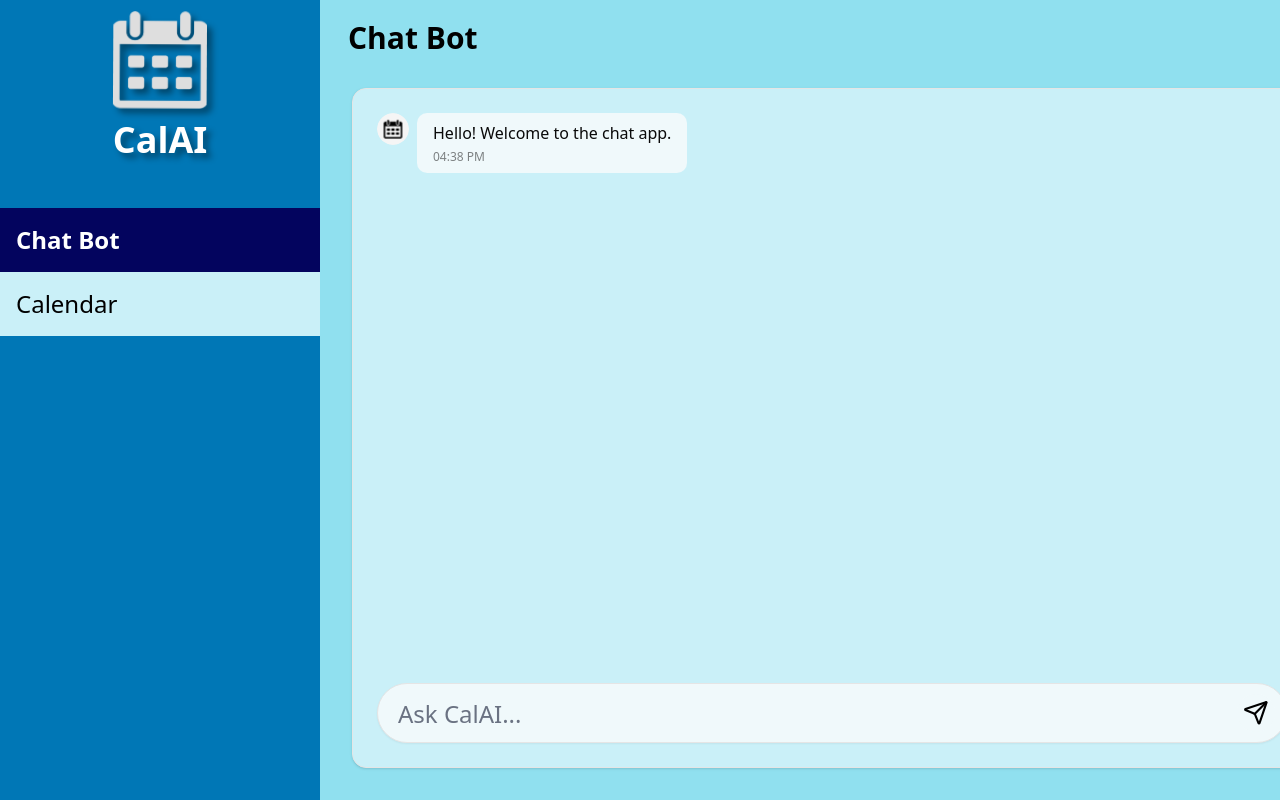
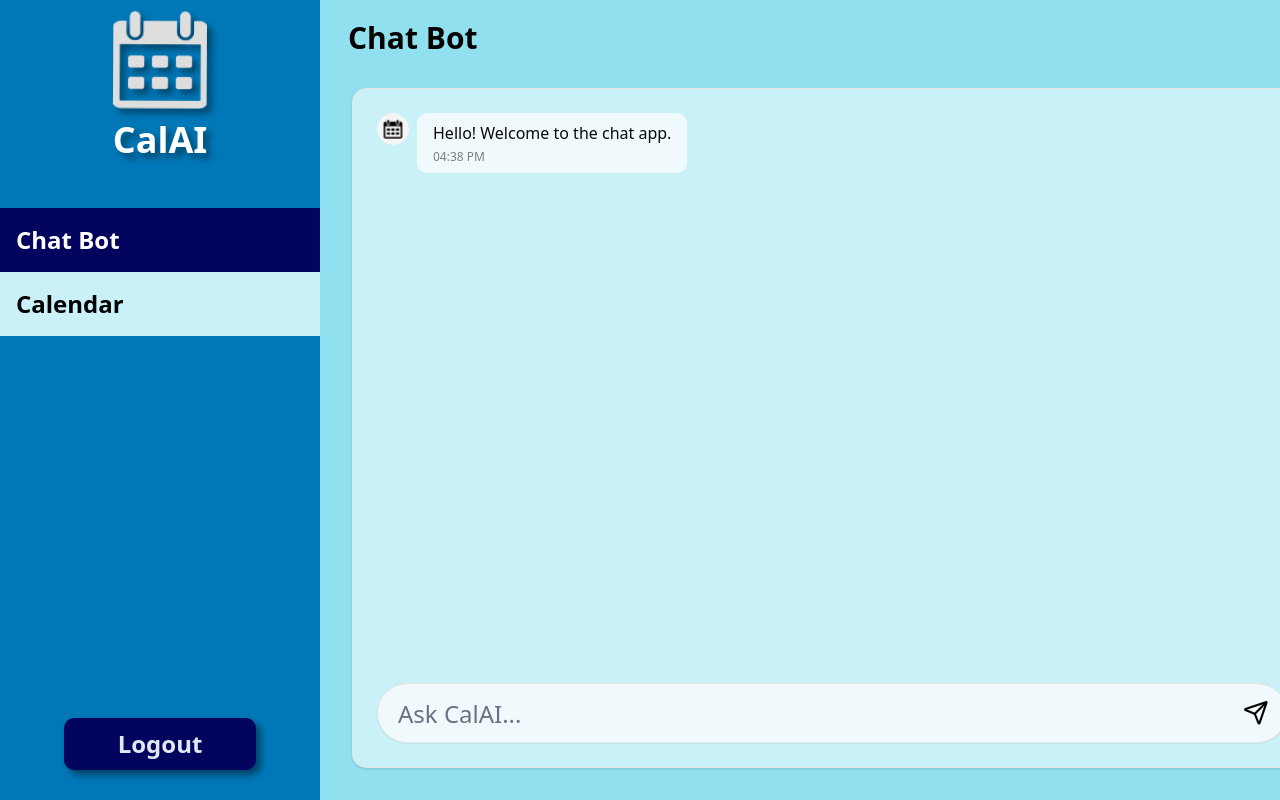
Before and after one commit to bryanherdianto/CalAI, a React (Vite) app in the folder frontend/: page /chatbot in a window 1280 px wide. Built offline with nearby package versions, Linux system fonts and the light colour scheme.

Commit message:
shiny button yey

```diff
--- a/frontend/src/components/loginpage.tsx
+++ b/frontend/src/components/loginpage.tsx
@@ -38,19 +38,19 @@ export default function HomePage() {
             <form onSubmit={(e) => e.preventDefault()} className="flex flex-col items-center justify-center mt-[2vh]">
                 <div className="relative">
                     <img src={usericon} draggable="false" alt="user" className="size-9 mt-[1.5vh] mx-[0.4vw] absolute" />
-                    <input type="text" placeholder="Username" className="p-2 bg-[#90E0EF] w-100 h-15 text-2xl pr-[100px] pl-15 mb-4 rounded-[10px] text-black shadow-[7px_10px_5px_rgba(0,0,2,0.3)]" required />
+                    <input type="text" placeholder="Username" className="p-2 bg-[#90E0EF] w-100 h-15 text-2xl pr-[100px] pl-15 mb-4 rounded-[10px] text-black shadow-[7px_10px_5px_rgba(0,0,2,0.3)] focus:outline-none focus:border-none" required />
                 </div>
 
                 <div className="relative mt-[3vh]">
                     <img src={passwordicon} draggable="false" alt="pass" className="size-9 mt-[1.5vh] mx-[0.4vw] absolute" />
-                    <input type="password" placeholder="Password" className="p-2 bg-[#90E0EF] w-100 h-15 text-2xl pr-[100px] pl-15 mb-4 rounded-[10px] text-black shadow-[7px_10px_5px_rgba(0,0,2,0.3)]" required />
+                    <input type="password" placeholder="Password" className="p-2 bg-[#90E0EF] w-100 h-15 text-2xl pr-[100px] pl-15 mb-4 rounded-[10px] text-black shadow-[7px_10px_5px_rgba(0,0,2,0.3)] focus:outline-none focus:border-none" required />
                 </div>
 
                 <div className="w-100">
                     <div><p className="flex justify-end underline text-black hover:text-blue-400 text-1xl hover:cursor-pointer" onClick={() => Registerplease()}>New Member?</p></div>
                 </div>
 
-                <button type="submit" className="bg-[#90E0EF] hover:cursor-pointer text-black tracking-[5px] sm:w-[15vw] sm:h-[8vh] sm:text-3xl text-2xl w-[40vw] font-semibold py-2 px-4 rounded-[100px] mt-[3vh] hover:bg-[#0077B6] hover:text-white transition duration-100 shadow-[7px_10px_5px_rgba(0,0,2,0.3)]">LOGIN</button>
+                <button type="submit" className="bg-[#90E0EF] hover:cursor-pointer text-black tracking-[5px] sm:w-[15vw] sm:h-[8vh] sm:text-3xl text-2xl w-[40vw] font-semibold py-2 px-4 rounded-[100px] mt-[3vh] hover:bg-[#0077B6] hover:text-white transition duration-100 shadow-[7px_10px_5px_rgba(0,0,2,0.3)]" onClick={() => navigate("/chatbot")}>LOGIN</button>
             </form>
         </div>
       </div>
--- a/frontend/src/components/registerpage.tsx
+++ b/frontend/src/components/registerpage.tsx
@@ -38,16 +38,16 @@ export default function HomePage() {
             <form onSubmit={(e) => e.preventDefault()} className="flex flex-col items-center justify-center mt-[2vh]">
                 <div className="relative">
                     <img src={usericon} draggable="false" alt="user" className="size-9 mt-[1.5vh] mx-[0.4vw] absolute" />
-                    <input type="text" placeholder="Username" className="p-2 bg-[#90E0EF] w-100 h-15 text-2xl pr-[100px] pl-15 mb-4  rounded-[10px] text-black shadow-[7px_10px_5px_rgba(0,0,2,0.3)]" required />
+                    <input type="text" placeholder="Username" className="p-2 bg-[#90E0EF] w-100 h-15 text-2xl pr-[100px] pl-15 mb-4  rounded-[10px] text-black shadow-[7px_10px_5px_rgba(0,0,2,0.3)] focus:outline-none focus:border-none" required />
                 </div>
 
                 <div className="relative mt-[3vh]">
                     <img src={passwordicon} draggable="false" alt="pass" className="size-9 mt-[1.5vh] mx-[0.4vw] absolute" />
-                    <input type="password" placeholder="Password" className="p-2 bg-[#90E0EF] w-100 h-15 text-2xl pr-[100px] pl-15 mb-4  rounded-[10px] text-black shadow-[7px_10px_5px_rgba(0,0,2,0.3)]" required />
+                    <input type="password" placeholder="Password" className="p-2 bg-[#90E0EF] w-100 h-15 text-2xl pr-[100px] pl-15 mb-4  rounded-[10px] text-black shadow-[7px_10px_5px_rgba(0,0,2,0.3)] focus:outline-none focus:border-none" required />
                 </div>
 
                 <div className="relative mt-[3vh]">
-                    <input type="password" placeholder="Confirm Password" className="p-2 bg-[#90E0EF] w-100 h-15 text-2xl pr-[100px] pl-15 mb-4 rounded-[10px] text-black shadow-[7px_10px_5px_rgba(0,0,2,0.3)]" required />
+                    <input type="password" placeholder="Confirm Password" className="p-2 bg-[#90E0EF] w-100 h-15 text-2xl pr-[100px] pl-15 mb-4 rounded-[10px] text-black shadow-[7px_10px_5px_rgba(0,0,2,0.3)] focus:outline-none focus:border-none" required />
                 </div>
 
                 <div className="flex w-100 justify-end">
--- a/frontend/src/elements/DashboardElement.tsx
+++ b/frontend/src/elements/DashboardElement.tsx
@@ -17,19 +17,24 @@ export default function DashboardElement() {
             </div>
             <div className="justify-start text-left w-full text-2xl mt-8 bg-[#CAF0F8]">
                 <div
-                    className={`h-[8vh] w-full flex items-center pl-4 cursor-pointer ${isOnPage("/chatbot") ? "font-semibold text-white bg-[#03045E]" : "font-normal text-black"}`}
+                    className={`h-[8vh] w-full flex items-center pl-4 hover:bg-[#03045E] hover:text-white transition duration-200  cursor-pointer ${isOnPage("/chatbot") ? "font-bold text-white bg-[#03045E]" : "font-semibold text-black"}`}
                     onClick={() => navigate("/chatbot")}
                 >
                     Chat Bot
                 </div>
                 <div
-                    className={`h-[8vh] w-full flex items-center pl-4 cursor-pointer ${isOnPage("/calendars") ? "font-semibold text-white bg-[#03045E]" : "font-normal text-black"}`}
+                    className={`h-[8vh] w-full flex items-center pl-4 hover:bg-[#03045E] hover:text-white transition duration-200 cursor-pointer ${isOnPage("/calendars") ? "font-bold text-white bg-[#03045E]" : "font-semibold text-black"}`}
                     onClick={() => navigate("/calendars")}
                 >
                     Calendar
                 </div>
             </div>
 
+            <div className="bg-[#03045E] w-[15vw] rounded-[10px] h-[6vh] flex justify-center items-center mt-auto mb-8 drop-shadow-[5px_5px_3px_rgba(0,0,0,0.4)]">
+                <button className="w-full flex justify-center items-center hover:cursor-pointer text-2xl font-extrabold whitespace-nowrap rounded-lg px-3.5 py-2.5 text-slate-200 dark:text-slate-800 bg-gradient-to-r from-[#03045E] to-[#03045E] dark:from-slate-200 dark:to-slate-100 dark:hover:bg-slate-100 shadow focus:outline-none focus:ring focus:ring-slate-500/50 focus-visible:outline-none focus-visible:ring focus-visible:ring-slate-500/50 relative before:absolute before:inset-0 before:rounded-[inherit] before:bg-[linear-gradient(45deg,transparent_25%,theme(colors.white/.2)_50%,transparent_75%,transparent_100%)] dark:before:bg-[linear-gradient(45deg,transparent_25%,theme(colors.white)_50%,transparent_75%,transparent_100%)] before:bg-[length:250%_250%,100%_100%] before:bg-[position:200%_0,0_0] before:bg-no-repeat before:[transition:background-position_0s_ease] hover:before:bg-[position:-100%_0,0_0] hover:before:duration-[1500ms]" onClick={() => navigate("/")}>
+                    Logout
+                </button>
+            </div>
 
         </div>
     );
```
